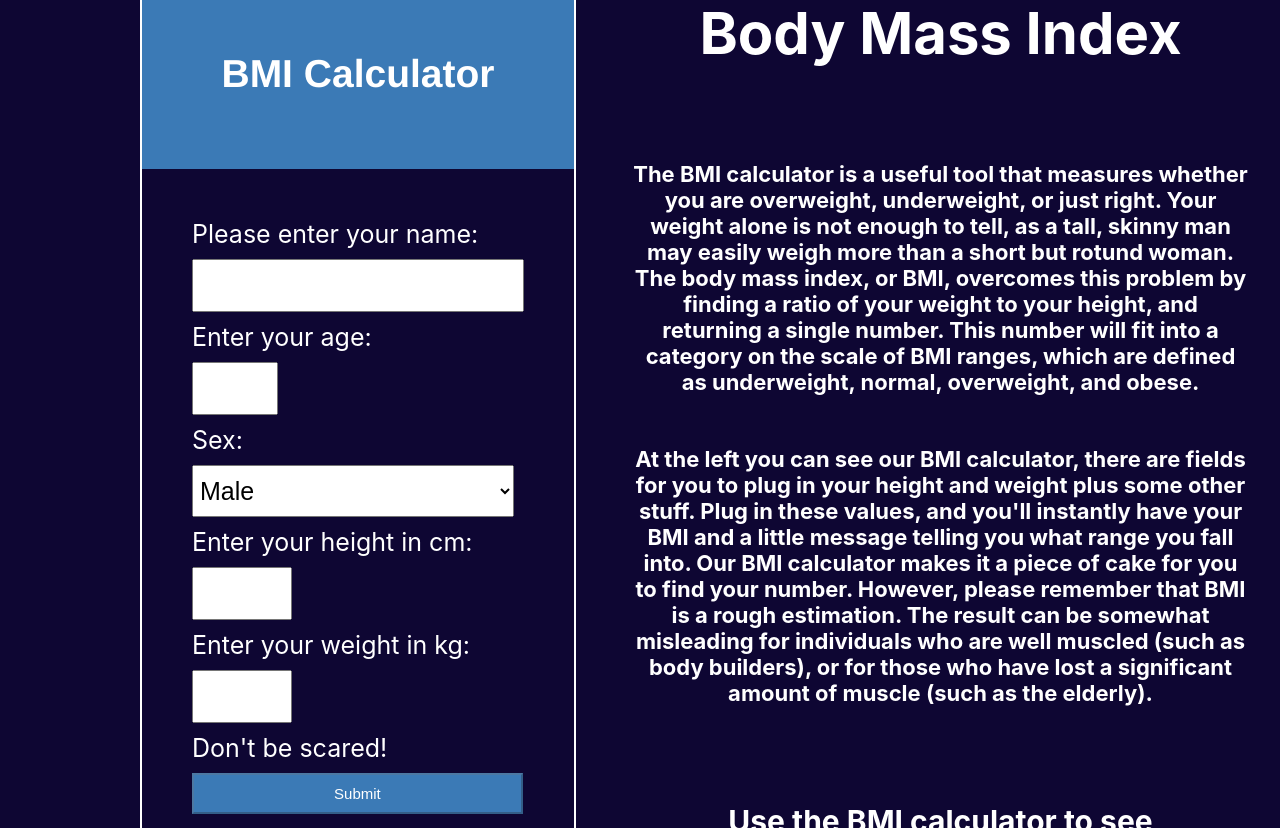
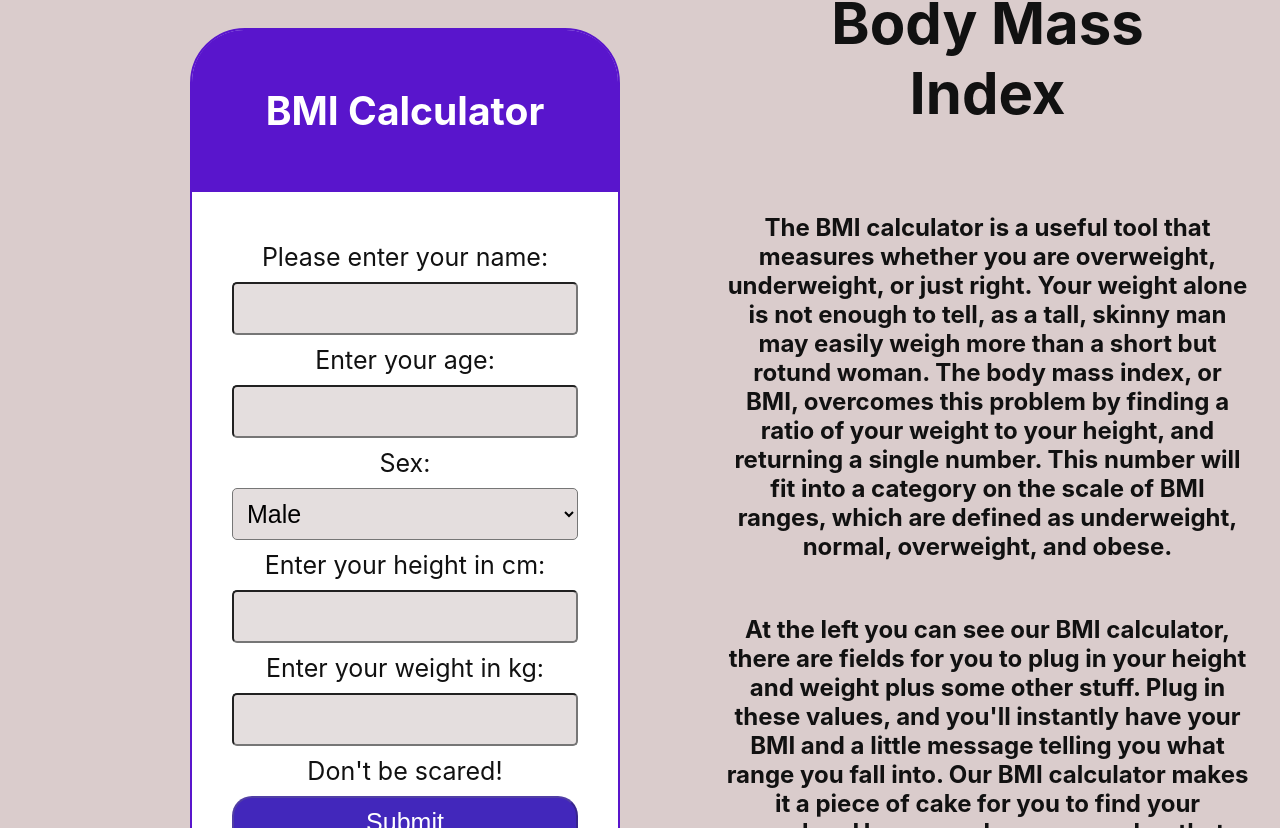
Before and after one commit to IvanBabic26/weight-track, a React (Create React App) app: page /bmicalculator in a window 1280 px wide. Shown: the part 192-1020 px from the top of the page. Built offline with nearby package versions, Linux system fonts and the light colour scheme.

Commit message:
sligthly changed the calculator look

```diff
--- a/src/components/BMICalculator/BMICalculator.css
+++ b/src/components/BMICalculator/BMICalculator.css
@@ -1,105 +1,107 @@
 .bmiCalc {
   display: flex;
+  background-color: rgb(218, 204, 204);
+  color: #111;
+}
+.bmiPage {
+  display: inline-block;
+  margin: 50px;
+  margin-left: 140px;
+}
+.bmiFormCalc {
+  display: inline-block;
+  background-color: #fff;
+  margin: 50px;
+  border: 2px solid #5915cc;
+  border-radius: 55px;
+}
+.bmiHeader {
+  background-color: #5915cc;
+  color: #fff;
+  border-top-right-radius: 52px;
+  border-top-left-radius: 52px;
+  padding: 5px;
+  text-align: center;
+  font-size: 26px;
 }
 
-.bmiCalcHeader {
-  background-color: #3b7ab6;
-  padding: 20px;
-  color: white;
-  text-align: center;
-  font-size: 26px;
-  font-family: "Franklin Gothic Medium", "Arial Narrow", Arial, sans-serif;
+#formBmi {
+  display: inline-block;
+  margin: 40px;
 }
 
-form {
-  margin: 50px;
-  margin-left: 150px;
-  float: left;
-}
-
-label,
-input {
+label {
   display: block;
-  margin: 10px;
+  text-align: center;
   font-size: 25px;
+  padding: 10px;
 }
 
 input {
-  padding: 10px 3px;
+  font-size: 25px;
+  padding: 10px;
+  border-radius: 5px;
+  background-color: rgb(228, 222, 222);
 }
 
-input [type="submit"] {
-  padding: 10px 20px;
-  border-radius: 5px;
-  background: #dddddd;
-  color: #000000;
-  border: none;
-  cursor: pointer;
+.inputNumber {
+  width: 93%;
 }
 
 .selectOption {
   display: block;
-  margin: 10px;
-  padding: 10px 3px;
+  padding: 10px;
   font-size: 25px;
-  width: 322px;
-}
-
-.outputBmi {
-  text-align: center;
-  color: white;
-  margin: 20px;
-  padding: 10px;
-  font-size: 30px;
-  border: 1px solid;
+  width: 100%;
+  border-radius: 5px;
+  background-color: rgb(228, 222, 222);
 }
 
 .btnSubmit {
-  background-color: #3b7ab6;
-  color: white;
-  width: 94%;
-  font-size: 15px;
+  background-color: #4227bb;
+  color: #fff;
+  width: 100%;
+  font-size: 25px;
+  border-radius: 20px;
+  cursor: pointer;
+  padding: 10px;
 }
 
+.bmiTextHeader {
+  margin: 50px;
+  padding: 10px;
+  display: block;
+  text-align: center;
+  font-size: 58px;
+}
+.secondHeaderText {
+  text-align: center;
+  display: inline-block;
+  padding: 5px;
+  font-size: 24px;
+  font-weight: bold;
+}
+
+.thirdHeaderText {
+  text-align: center;
+  display: inline-block;
+  padding: 5px;
+  font-size: 24px;
+  font-weight: bold;
+}
+.outputBmi {
+  text-align: center;
+  display: block;
+  margin-left: 150px;
+  margin-right: 150px;
+  padding: 30px;
+  font-size: 22px;
+  border: 1px #5915cc solid;
+  font-weight: bold;
+  border-radius: 52px;
+
+}
 .bmiTextWrapper {
   display: inline-block;
   margin-right: 25px;
 }
-
-.bmiTextHeader {
-  margin: 60px;
-  padding: 10px;
-  display: block;
-  color: white;
-  text-align: center;
-  font-size: 58px;
-}
-
-.secondHeaderText {
-  color: white;
-  text-align: center;
-  display: inline-block;
-  padding: 5px;
-  font-size: 22px;
-}
-
-.thirdHeaderText {
-  color: white;
-  text-align: center;
-  display: inline-block;
-  padding: 5px;
-  font-size: 22px;
-}
-
-#formBmi {
-  margin: 40px;
-  display: inline;
-  color: #fff;
-}
-
-.bmiPage {
-  display: inline-block;
-  margin: 50px;
-  margin-left: 140px;
-  border: 2px solid #fff;
-}
--- a/src/components/BMICalculator/BMICalculator.js
+++ b/src/components/BMICalculator/BMICalculator.js
@@ -70,8 +70,8 @@ export default class BMICalculator extends Component {
     return (
       <div className="bmiCalc">
         <div className="bmiPage">
-          <div className="bmiCalcWrapper">
-            <div className="bmiCalcHeader">
+        <div className="bmiFormCalc">
+            <div className="bmiHeader">
               <h2>BMI Calculator</h2>
             </div>
             <form id="formBmi" onSubmit={this.submitForm}>
@@ -80,41 +80,43 @@ export default class BMICalculator extends Component {
                 type="text"
                 name="name"
                 value={this.state.name}
-                onBlur={this.blur}
                 onChange={e => this.change(e, "name")}
                 required
               />
               <label>Enter your age:</label>
-              <input
+              <input className="inputNumber"
                 type="number"
                 min="0"
                 max="99"
                 name="age"
                 value={this.state.age}
-                onBlur={this.blur}
                 onChange={e => this.change(e, "age")}
                 required
               />
               <label>Sex:</label>
-              <select className="selectOption">
+              <select
+                value={this.state.sex}
+                onChange={e => this.change(e, "sex")}
+                className="selectOption"
+                required
+              >
                 <option value="male">Male</option>
                 <option value="female">Female</option>
               </select>
               <label>Enter your height in cm:</label>
-              <input
+              <input className="inputNumber"
                 type="number"
-                min="0"
+                min="20"
                 max="250"
                 name="height"
                 value={this.state.height}
-                onBlur={this.blur}
                 onChange={e => this.change(e, "height")}
                 required
               />
               <label>Enter your weight in kg:</label>
-              <input
+              <input className="inputNumber"
                 type="number"
-                min="5"
+                min="0"
                 max="300"
                 name="weight"
                 value={this.state.weight}
--- a/src/components/CalorieCalculator/CalorieCalculator.css
+++ b/src/components/CalorieCalculator/CalorieCalculator.css
@@ -1,25 +1,25 @@
 .mealPlan {
   display: flex;
+  background-color: rgb(218, 204, 204);
+  color: #111;
 }
 
 #formCalorie {
   display: inline-block;
   margin: 40px;
-  color: #fff;
 }
 .mealIntro {
-  color: white;
   text-align: center;
   display: inline-block;
   padding: 5px;
   font-size: 24px;
+  font-weight: bold;
 }
 
 .mealPlanHeader {
   margin: 50px;
   padding: 10px;
   display: block;
-  color: white;
   text-align: center;
   font-size: 58px;
 }
@@ -37,72 +37,104 @@
 }
 
 .calorieHeader {
-  background-color: #3b7ab6;
-  padding: 20px;
-  color: white;
+  background-color: #5915CC;
+  color: #fff;
+  border-top-right-radius: 52px;
+  border-top-left-radius: 52px;
+  padding: 5px;
   text-align: center;
   font-size: 26px;
-  font-family: "Franklin Gothic Medium", "Arial Narrow", Arial, sans-serif;
 }
 
 .calorieCalc {
-  display: inline;
-  border: 2px solid #fff;
-  margin-right: 20px;
+  display: inline-block;
+  background-color: #fff;
+  margin: 50px;
+  border: 2px solid #5915CC;
+  border-radius: 55px;
 }
 
 .mealPlanWrapper {
-  display: flex;
+  display: inline-block;
 }
 
 .outputCalories {
-  color: white;
+  text-align: center;
+  margin-left: 150px;
+  margin-right: 150px;
+  padding: 30px;
+  font-size: 22px;
+  border: 1px #5915CC solid;
+  border-bottom: 0px;
+  font-weight: bold;
+  border-top-right-radius: 52px;
+  border-top-left-radius: 52px;
+}
+
+.outputHeader {
+  margin: 50px;
+  text-align: center;
+  display: block;
+  font-size: 30px;
+}
+
+.weightChange {
   text-align: center;
   display: block;
   margin-left: 150px;
   margin-right: 150px;
   padding: 30px;
-  font-size: 26px;
-  border: 1px solid;
-}
-
-.outputHeader {
-  margin: 50px;
-  color: white;
-  text-align: center;
-  display: block;
-  font-size: 30px;
-}
-
-a {
-  color: #fff;
   font-size: 22px;
-}
-
-.weightChange {
-  color: white;
-  text-align: center;
-  display: block;
-  margin-left: 150px;
-  margin-right: 150px;
-  padding: 30px;
-  font-size: 26px;
-  border: 1px solid;
+  border: 1px #5915CC solid;
+  font-weight: bold;
+  border-bottom-right-radius: 52px;
+  border-bottom-left-radius: 52px;
 }
 
 .selectOptionActivity {
   display: block;
-  margin: 10px;
-  padding: 10px 3px;
+  padding: 10px;
   font-size: 25px;
-  width: 322px;
+  width: 100%;
+  border-radius: 5px;
+  background-color: rgb(228, 222, 222);
 }
 
-.arrowBox {
-  position: relative;
-  background: #eee;
-  border: 1px solid #aaa;
-  padding: 16px 26px;
+label {
+  display: block;
   text-align: center;
-  display: table-cell;
+  font-size: 25px;
+  padding: 10px;
 }
+
+input {
+  font-size: 25px;
+  padding: 10px;
+  border-radius: 5px;
+}
+
+.inputNumber {
+  width: 93%;
+}
+
+.selectOption {
+  display: block;
+  padding: 10px;
+  font-size: 25px;
+  width: 100%;
+  border-radius: 5px;
+}
+
+.btnSubmit {
+  background-color: #4227BB;
+  color: #fff;
+  width: 100%;
+  font-size: 25px;
+  border-radius: 20px;
+  cursor: pointer;
+  padding: 10px;
+}
+
+.calorieResult {
+  margin: 10px;
+}
--- a/src/components/CalorieCalculator/CalorieCalculator.js
+++ b/src/components/CalorieCalculator/CalorieCalculator.js
@@ -97,7 +97,7 @@ export default class CalorieCalculator extends Component {
                 required
               />
               <label>Enter your age:</label>
-              <input
+              <input className="inputNumber"
                 type="number"
                 min="0"
                 max="99"
@@ -117,7 +117,7 @@ export default class CalorieCalculator extends Component {
                 <option value="female">Female</option>
               </select>
               <label>Enter your height in cm:</label>
-              <input
+              <input className="inputNumber"
                 type="number"
                 min="20"
                 max="250"
@@ -127,7 +127,7 @@ export default class CalorieCalculator extends Component {
                 required
               />
               <label>Enter your weight in kg:</label>
-              <input
+              <input className="inputNumber"
                 type="number"
                 min="0"
                 max="300"
@@ -202,25 +202,22 @@ export default class CalorieCalculator extends Component {
           )}
           {this.state.formComplete && (
             <div className="weightChange">
-              <div>{`Maintain weight: ${this.calculateCalories()} kcal/day`}</div>
+              <div className="calorieResult">{`Maintain weight: ${this.calculateCalories()} kcal/day`}</div>
               <div>
-                <div>
-                  {`Mild weight loss: ${this.calculateCalories() -
+                <div className="calorieResult">
+                  {`Mild weight loss (~0.25 kg/week): ${this.calculateCalories() -
                     250} kcal/day`}
                 </div>
-                <div>~0.25 kg/week</div>
               </div>
               <div>
-                <div>{`Weight loss: ${this.calculateCalories() -
+                <div className="calorieResult">{`Weight loss (~0.5 kg/week): ${this.calculateCalories() -
                   500} kcal/day`}</div>
-                <div>~0.5 kg/week</div>
               </div>
               <div>
-                <div>
-                  {`Extreme weight loss: ${this.calculateCalories() -
+                <div className="calorieResult">
+                  {`Extreme weight loss (~1 kg/week): ${this.calculateCalories() -
                     1000} kcal/day`}
                 </div>
-                <div>~1 kg/week</div>
               </div>
             </div>
           )}
```
